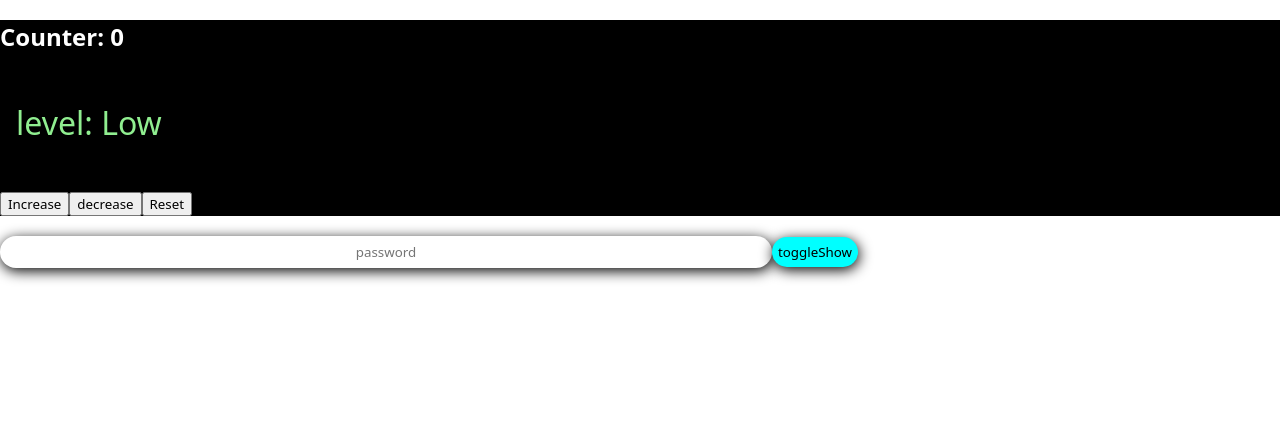
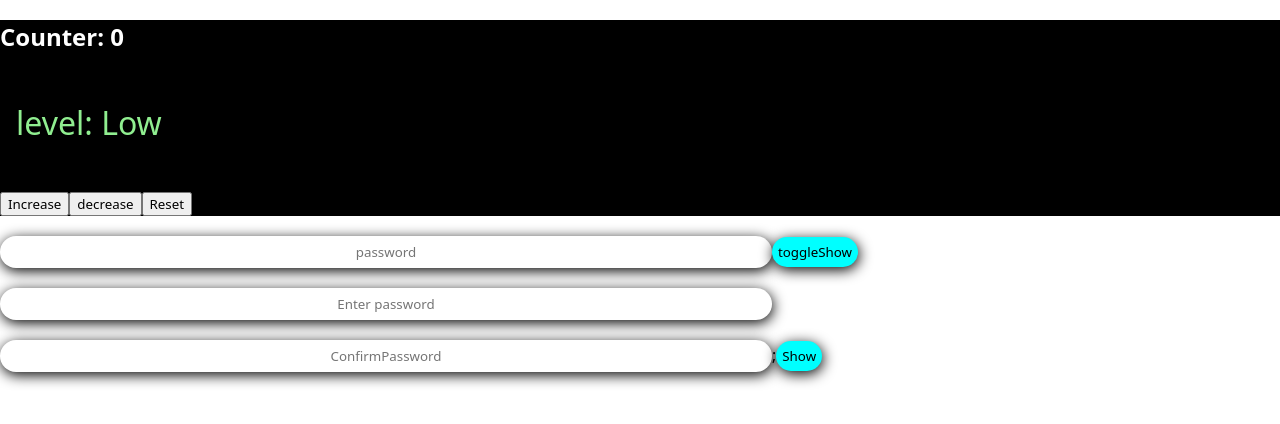
Before and after one commit to caleroedwarn-prog/my-app, a React (Create React App) app: page / in a window 1280 px wide. Shown: the top 424 px of the page. Built offline with nearby package versions, Linux system fonts and the light colour scheme.

Commit message:
Password check, and the end of lesson on STATES

```diff
--- a/src/App.js
+++ b/src/App.js
@@ -1,10 +1,12 @@
 import PasswordToggle  from "./PasswordToggel";
 import Counter from './ExeciseOne';
+import PasswordCheck from "./PasswordCheck";
 function App() {
   return (
     <div>
       <Counter />
       <PasswordToggle />
+      <PasswordCheck />
     </div>
   );
 }
--- /dev/null
+++ b/src/PasswordCheck.jsx
@@ -0,0 +1,38 @@
+import {useState} from "react";
+import './passwordCheck.css';
+
+function PasswordCheck(){
+    const [password, setPassword] = useState("");
+    const [showPassword, setShowPassword] = useState(false);
+    const [confirmPassword, setConfirmPassword] = useState("");
+
+    return (
+      <div className="main">
+        <input
+          type={showPassword ? "text" : "password"}
+          value={password}
+          placeholder="Enter password"
+          onChange={(e) => setPassword(e.target.value)}
+        />
+        <br />
+        <input
+          type="confirmpassword"
+          placeholder="ConfirmPassword"
+          value={confirmPassword}
+          onChange={(e) => setConfirmPassword(e.target.value)}
+        />
+        {password && confirmPassword && (
+            <p
+                style={{
+                    color : password === confirmPassword ? "green" : "red"
+                }}>
+                {password === confirmPassword ? "Passwords match" : "passwords donot match"}
+            </p>
+        )};
+        <button onClick={() => setShowPassword((prev) => !prev)}>
+          {showPassword ? "Hide" : "Show"}
+        </button>
+      </div>
+    );
+}
+export default PasswordCheck;
--- /dev/null
+++ b/src/passwordCheck.css
@@ -0,0 +1,18 @@
+.main input{
+    margin-top: 20px;
+    width: 60%;
+    height: 30px;
+    border: none;
+    box-shadow: 1px 3px 14px;
+    border-radius: 20px;
+    outline: none;
+    text-align: center;
+}
+.main button{
+    border: none;
+    outline: none;
+    background-color: aqua;
+    border-radius: 20px;
+    height: 30px;
+    box-shadow: 1px 3px 14px;
+}
```
